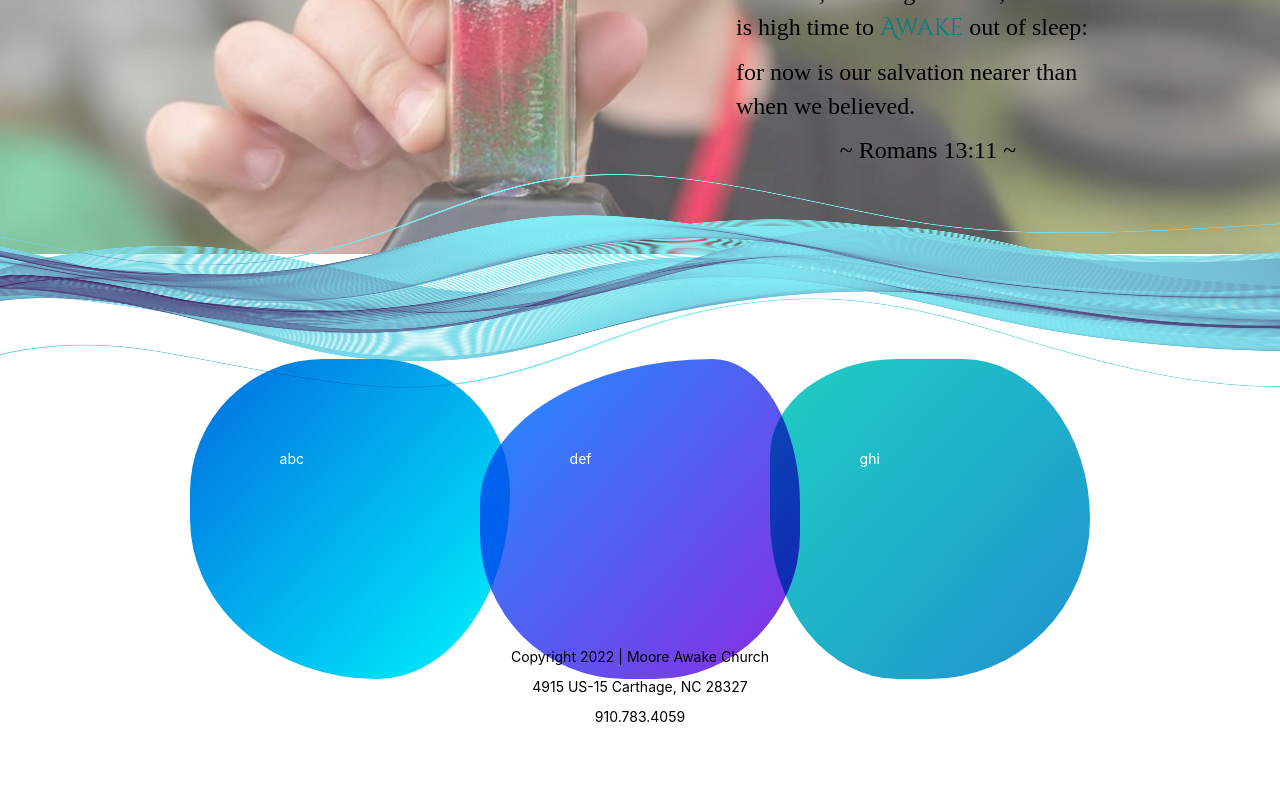
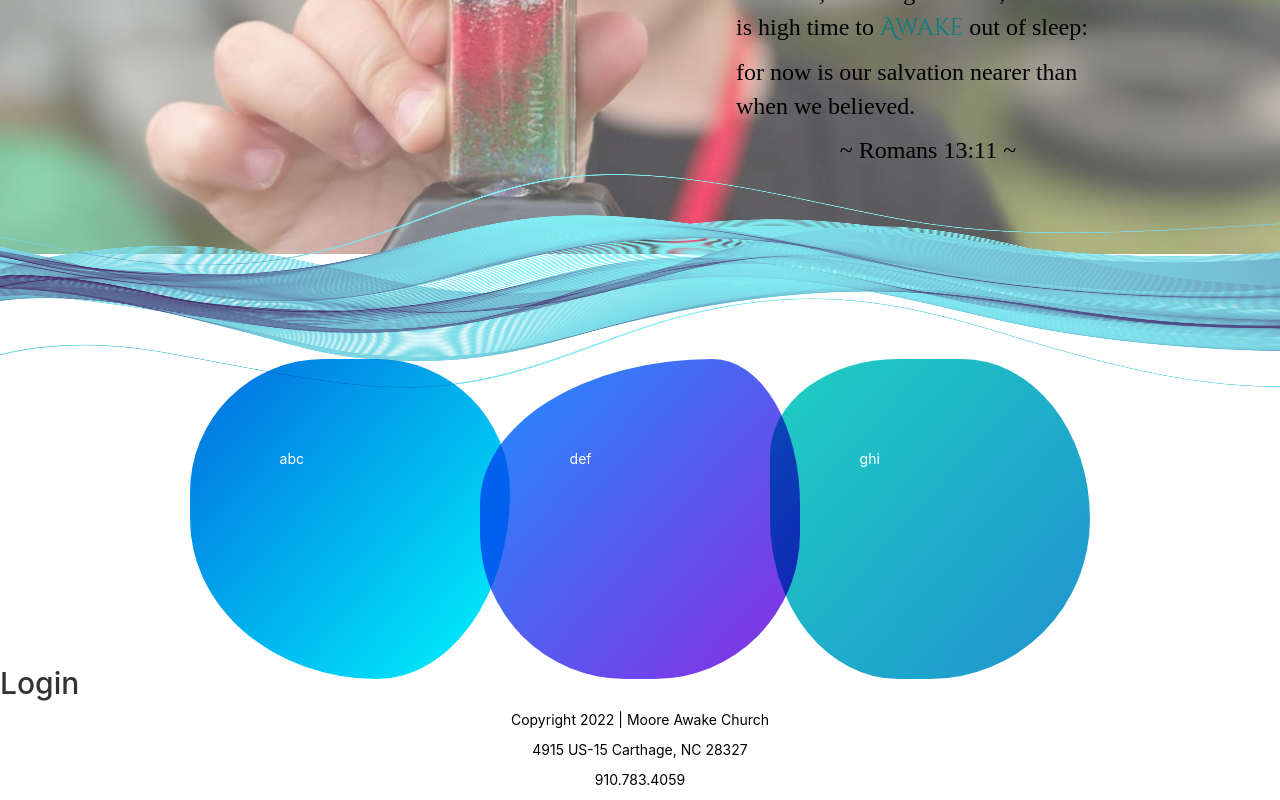
Before and after one commit to Katrina-Dierking/mooreawake, a React (Create React App) app: page / in a window 1280 px wide. Shown: the part 444-1244 px from the top of the page. Before the commit the page ends 1181 px from the top, so only its background shows below. Built offline with nearby package versions, Linux system fonts and the light colour scheme; a web font is replaced by a local one.

Commit message:
installed packages

```diff
--- a/src/views/home/Home.js
+++ b/src/views/home/Home.js
@@ -1,6 +1,7 @@
 import React from 'react'
 import Footer from '../../components/footer/Footer'
 import Main from '../../main/Main'
+import Login from '../login/Login'
 import './home.css'
 
 
@@ -9,7 +10,10 @@ const Home = () => {
   return (
 
       <section className="homeBody">
+
+
       <Main />
+      <Login />
       <Footer />
       </section>
 
--- /dev/null
+++ b/src/views/login/Login.js
@@ -0,0 +1,11 @@
+import * as React from 'react'
+import Box from '@mui/material/Box'
+import TextField from 'material-ui/TextField'
+
+const Login = () => {
+  return (
+   <h2>Login</h2>
+  );
+}
+
+export default Login
```
Also changed, not shown: package.json (+13 -0 lines), src/views/login/login.css (added), 7 other files (tests, documents, lock files or other folders).
